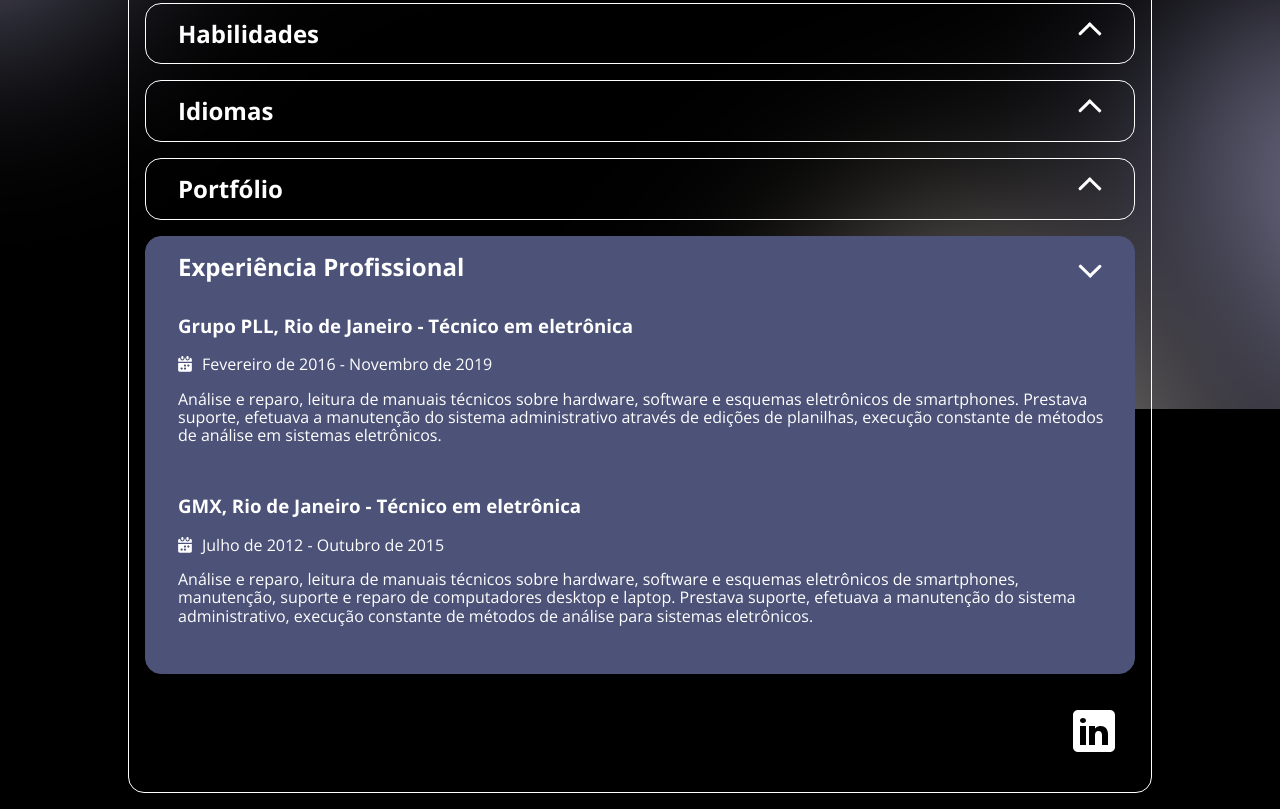
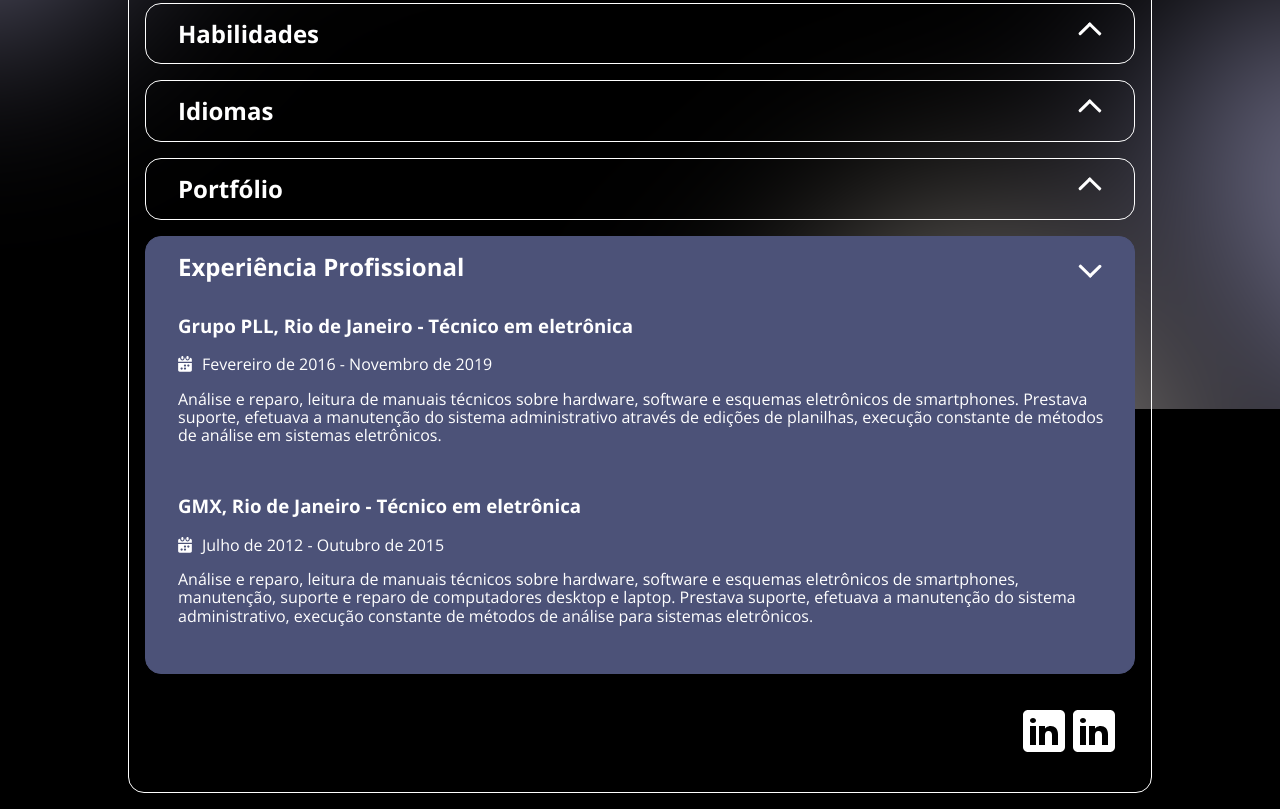
Before and after one commit to angelojbgama/sobremim, a plain HTML site: page index.html in a window 1280 px wide. Shown: the part 391-1200 px from the top of the page. Drawn offline with nearby package versions, Linux system fonts and the light colour scheme.

Commit message:
Atualizar o index.html
Adicionado icon e link para git no footer

```diff
--- a/index.html
+++ b/index.html
@@ -106,6 +106,8 @@
         </section>
 
         <footer>
+            <a href="https://github.com/angelojbgama" target="_blank">
+                <img src="assets/img/linkedin.svg" alt="GitHub">
             <a href="https://www.linkedin.com/in/angelojbgama/" target="_blank">
                 <img src="assets/img/linkedin.svg" alt="LinkedIn">
             </a>
```
